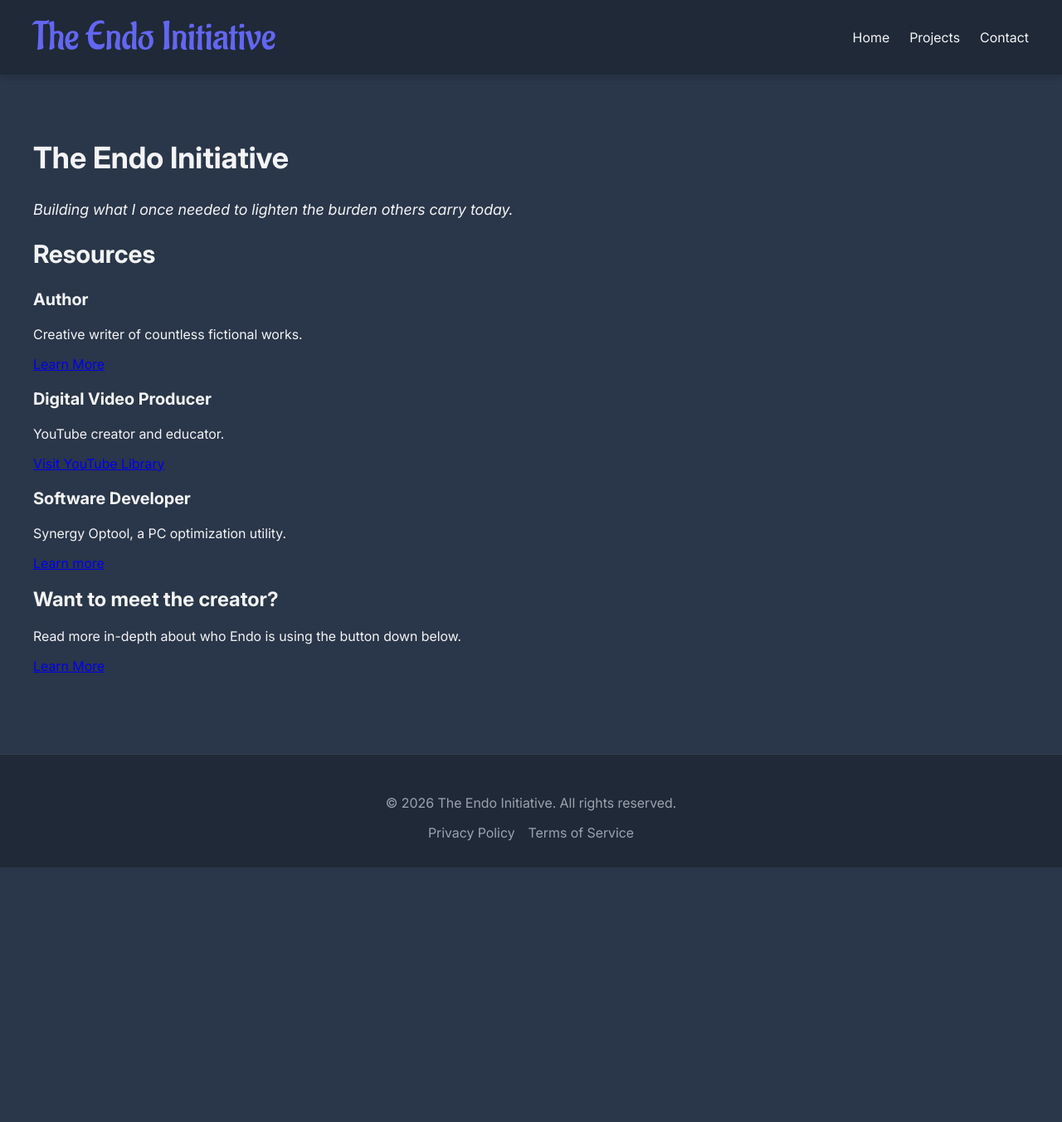
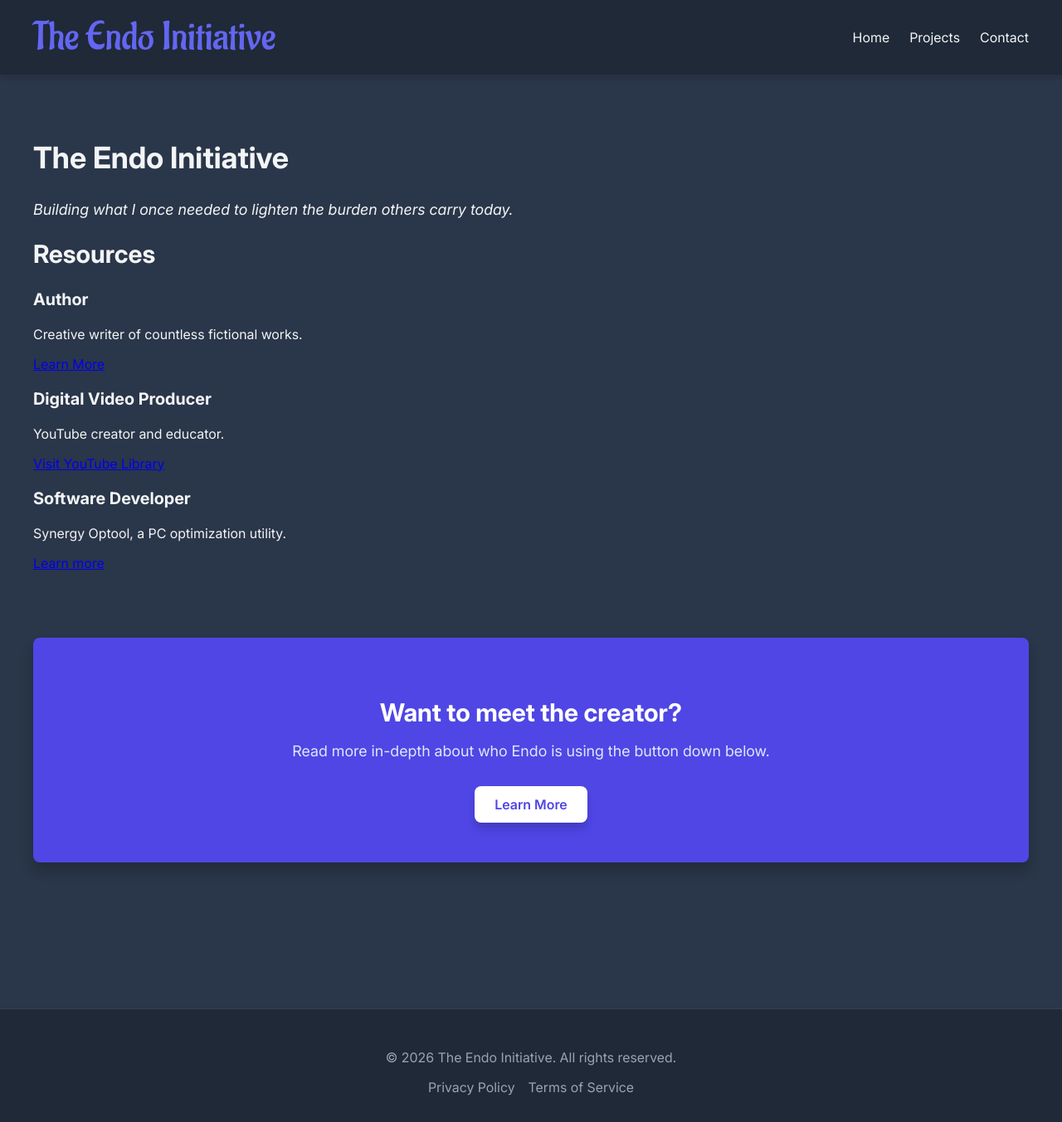
Before and after one commit to Endo-Kazuki/EndoInitiative, a Jekyll site: the page built from index.html, in a window 1280 px wide and 1353 px high. Shown: the whole window at 83% size. Built offline with Jekyll 4.4.1, drawn with Linux system fonts in a browser that asks for light colours.

Commit message:
Update style.css

```diff
--- a/assets/css/style.css
+++ b/assets/css/style.css
@@ -1,3 +1,59 @@
+/* Landing page */
+/* Section styles */
+.creator-section {
+    background-color: #4f46e5; /* bg-indigo-600 */
+    color: white;
+    border-radius: 0.5rem; /* rounded-lg */
+    box-shadow: 0 10px 15px rgba(0,0,0,0.2); /* shadow-xl */
+    margin: 5rem 0; /* my-20 */
+    padding: 3rem; /* p-12 */
+    text-align: center;
+}
+
+/* Heading */
+.creator-section h2 {
+    font-size: 1.875rem; /* text-3xl */
+    font-weight: 700; /* font-bold */
+    margin-bottom: 1rem; /* mb-4 */
+}
+
+/* Paragraph */
+.creator-section p {
+    font-size: 1.125rem; /* text-lg */
+    color: #e0e7ff; /* text-indigo-100 */
+    margin-bottom: 2rem; /* mb-8 */
+    max-width: 36rem; /* max-w-xl */
+    margin-left: auto;
+    margin-right: auto;
+}
+
+/* Button */
+.learn-more-btn {
+    display: inline-block;
+    background-color: white; /* bg-white */
+    color: #4f46e5; /* text-indigo-600 */
+    font-weight: 600; /* font-semibold */
+    padding: 0.75rem 1.5rem; /* py-3 px-6 */
+    border-radius: 0.5rem; /* rounded-lg */
+    box-shadow: 0 8px 10px rgba(0,0,0,0.15); /* shadow-lg */
+    text-decoration: none;
+    transition: transform 0.2s, background-color 0.2s; /* transitions */
+}
+
+/* Hover effects */
+.learn-more-btn:hover {
+    background-color: #f3f4f6; /* hover:bg-gray-100 */
+    transform: translateY(-2px); /* hover:translate-y-[-2px] */
+}
+
+
+
+
+
+
+
+
+
 /*fonts */
 
 @font-face {
@@ -27,8 +83,16 @@
 body {
     font-family: 'Inter', system-ui, -apple-system, sans-serif;
 }
+/*end fonts */
 
-/*end fonts */
+
+
+
+
+
+
+
+
 
 /* Text size utilities */
 .text-xs  { font-size: 0.75rem; }   /* 12px */
@@ -40,6 +104,10 @@ body {
 .text-3xl { font-size: 1.875rem; }  /* 30px */
 .text-4xl { font-size: 2.25rem; }   /* 36px */
 .text-5xl { font-size: 3rem; }      /* 48px */
+
+
+
+
 
 
 /* Base styles for the site */
@@ -96,10 +164,8 @@ body {
 }
 
 /* end of footer */
+/* start of header */
 
-
-
-/* start of header */
 /* Header styles */
 .site-header {
     background-color: #1f2937; /* Tailwind bg-gray-800 */
@@ -148,11 +214,11 @@ body {
         display: flex;
     }
 }
-
 /* end of header */
 
 
 
+/* 404 page */
 .error-page {
   max-width: 800px;
   margin: 5rem auto;
```
